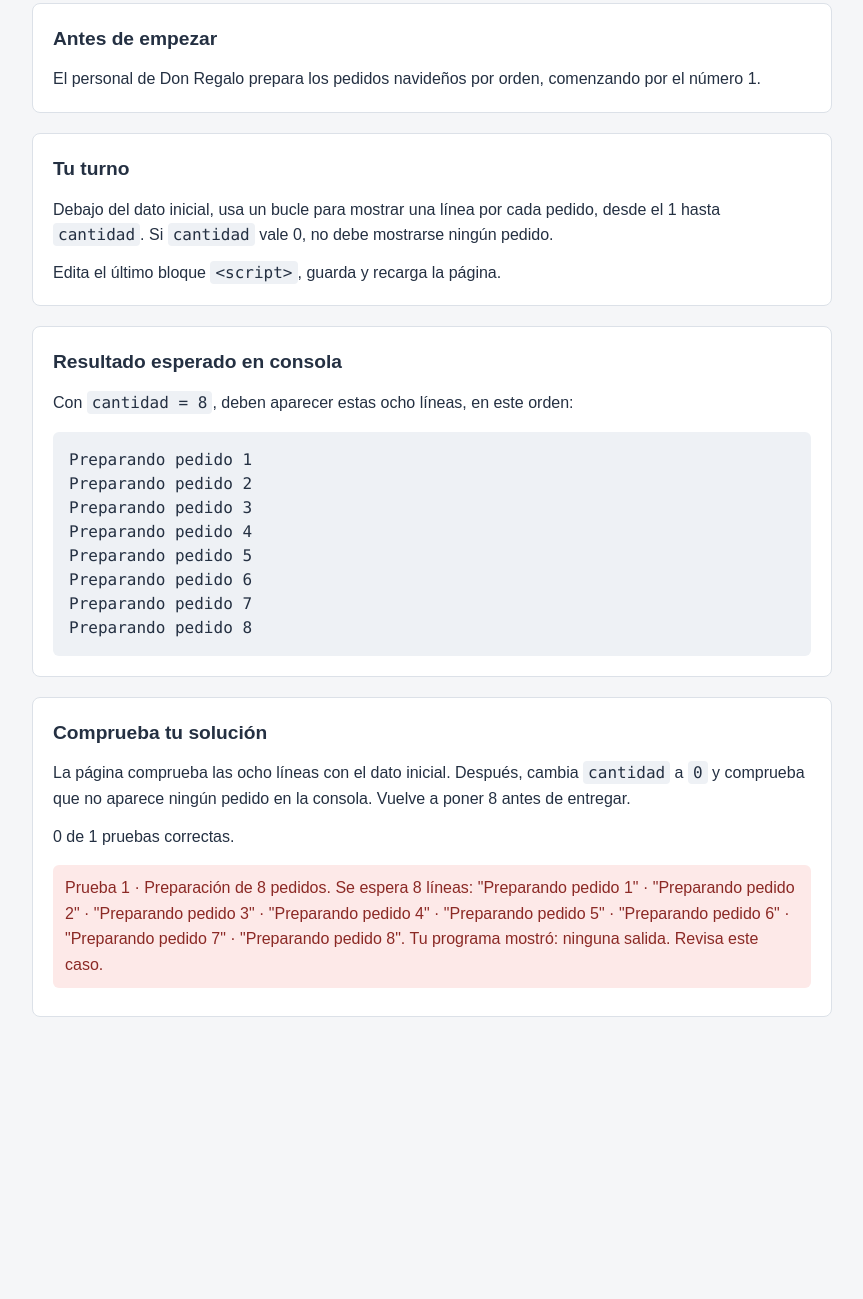
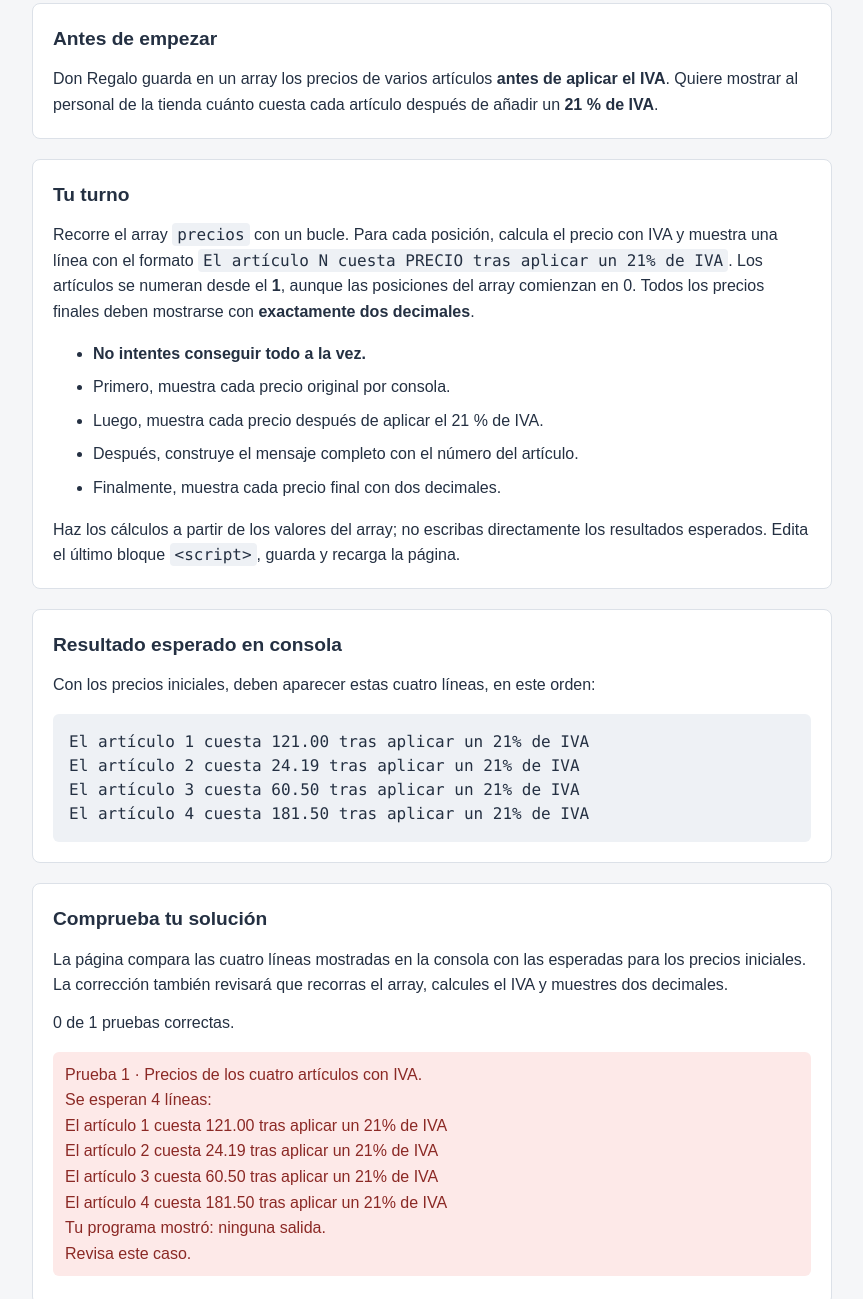
Before and after one commit to omiras/supuesto-practico-uf1842-don-regalo, a plain HTML site: page index3.html in a window 1280 px wide. Shown: the part 174-1473 px from the top of the page, without its empty margins (208-1071 px from the left). Before the commit the page ends 1243 px from the top, so only its background shows below. Drawn offline with Linux system fonts and the light colour scheme.

Commit message:
Update exercise titles and descriptions for clarity in HTML files and adjust test cases in pruebas.js

```diff
--- a/index3.html
+++ b/index3.html
@@ -3,31 +3,27 @@
 <head>
   <meta charset="UTF-8">
   <meta name="viewport" content="width=device-width, initial-scale=1.0">
-  <title>Ejercicio 3 · Preparación de pedidos</title>
+  <title>Ejercicio 3 · Precios con IVA</title>
   <link rel="stylesheet" href="style.css">
   <script src="captura.js"></script>
   <script src="pruebas.js" defer></script>
 </head>
 <body data-ejercicio="3">
   <main class="lesson">
-    <header><p><a href="index.html">← Todos los ejercicios</a></p><h1>Ejercicio 3 · Preparación de pedidos</h1><p>Bucle · 1,5 puntos</p></header>
-    <section><h2>Antes de empezar</h2><p>El personal de Don Regalo prepara los pedidos navideños por orden, comenzando por el número 1.</p></section>
-    <section><h2>Tu turno</h2><p>Debajo del dato inicial, usa un bucle para mostrar una línea por cada pedido, desde el 1 hasta <code>cantidad</code>. Si <code>cantidad</code> vale 0, no debe mostrarse ningún pedido.</p><p>Edita el último bloque <code>&lt;script&gt;</code>, guarda y recarga la página.</p></section>
-    <section><h2>Resultado esperado en consola</h2><p>Con <code>cantidad = 8</code>, deben aparecer estas ocho líneas, en este orden:</p><pre>Preparando pedido 1
-Preparando pedido 2
-Preparando pedido 3
-Preparando pedido 4
-Preparando pedido 5
-Preparando pedido 6
-Preparando pedido 7
-Preparando pedido 8</pre></section>
-    <section><h2>Comprueba tu solución</h2><p>La página comprueba las ocho líneas con el dato inicial. Después, cambia <code>cantidad</code> a <code>0</code> y comprueba que no aparece ningún pedido en la consola. Vuelve a poner 8 antes de entregar.</p><p id="resumen" aria-live="polite"></p><ul id="resultados" class="resultados" aria-live="polite"></ul></section>
+    <header><p><a href="index.html">← Todos los ejercicios</a></p><h1>Ejercicio 3 · Precios con IVA</h1><p>Bucles y arrays · 1,5 puntos</p></header>
+    <section><h2>Antes de empezar</h2><p>Don Regalo guarda en un array los precios de varios artículos <strong>antes de aplicar el IVA</strong>. Quiere mostrar al personal de la tienda cuánto cuesta cada artículo después de añadir un <strong>21 % de IVA</strong>.</p></section>
+    <section><h2>Tu turno</h2><p>Recorre el array <code>precios</code> con un bucle. Para cada posición, calcula el precio con IVA y muestra una línea con el formato <code>El artículo N cuesta PRECIO tras aplicar un 21% de IVA</code>. Los artículos se numeran desde el <strong>1</strong>, aunque las posiciones del array comienzan en 0. Todos los precios finales deben mostrarse con <strong>exactamente dos decimales</strong>.</p><ul><li><strong>No intentes conseguir todo a la vez.</strong></li><li>Primero, muestra cada precio original por consola.</li><li>Luego, muestra cada precio después de aplicar el 21 % de IVA.</li><li>Después, construye el mensaje completo con el número del artículo.</li><li>Finalmente, muestra cada precio final con dos decimales.</li></ul><p>Haz los cálculos a partir de los valores del array; no escribas directamente los resultados esperados. Edita el último bloque <code>&lt;script&gt;</code>, guarda y recarga la página.</p></section>
+    <section><h2>Resultado esperado en consola</h2><p>Con los precios iniciales, deben aparecer estas cuatro líneas, en este orden:</p><pre>El artículo 1 cuesta 121.00 tras aplicar un 21% de IVA
+El artículo 2 cuesta 24.19 tras aplicar un 21% de IVA
+El artículo 3 cuesta 60.50 tras aplicar un 21% de IVA
+El artículo 4 cuesta 181.50 tras aplicar un 21% de IVA</pre></section>
+    <section><h2>Comprueba tu solución</h2><p>La página compara las cuatro líneas mostradas en la consola con las esperadas para los precios iniciales. La corrección también revisará que recorras el array, calcules el IVA y muestres dos decimales.</p><p id="resumen" aria-live="polite"></p><ul id="resultados" class="resultados" aria-live="polite"></ul></section>
   </main>
-  <!-- CÓDIGO DEL ALUMNADO: escribe el programa debajo del dato. -->
+  <!-- CÓDIGO DEL ALUMNADO: escribe el programa debajo del array. -->
   <script>
-    const cantidad = 8;
+    const precios = [100, 19.99, 50, 150];
 
-    // Escribe tu bucle aquí. Muestra por consola todos los mensajes que se piden
+    // Recorre el array, calcula el precio con IVA y muestra una línea por artículo con dos decimales.
   </script>
 </body>
 </html>
--- a/pruebas.js
+++ b/pruebas.js
@@ -10,7 +10,7 @@ const ejercicios = {
     { descripcion: "Compra de 60 € sin tarjeta", esperado: ["Sin envoltorio gratuito"], salida: true }
   ],
   "3": [
-    { descripcion: "Preparación de 8 pedidos", esperado: ["Preparando pedido 1", "Preparando pedido 2", "Preparando pedido 3", "Preparando pedido 4", "Preparando pedido 5", "Preparando pedido 6", "Preparando pedido 7", "Preparando pedido 8"], salida: true }
+    { descripcion: "Precios de los cuatro artículos con IVA", esperado: ["El artículo 1 cuesta 121.00 tras aplicar un 21% de IVA", "El artículo 2 cuesta 24.19 tras aplicar un 21% de IVA", "El artículo 3 cuesta 60.50 tras aplicar un 21% de IVA", "El artículo 4 cuesta 181.50 tras aplicar un 21% de IVA"], salida: true }
   ],
   "4": [
     { funcion: "aplicarDescuento", entrada: [100, "NAVIDAD10"], esperado: 90 },
@@ -82,11 +82,13 @@ for (let i = 0; i < pruebas.length; i++) {
   if (correcto) aciertos++;
   const item = document.createElement("li");
   item.className = correcto ? "bien" : "mal";
+  if (numero === "3") item.className += " lineas";
   const nombre = prueba.salida ? prueba.descripcion : prueba.funcion + "(" + prueba.entrada.map(formatear).join(", ") + ")";
   if (prueba.salida) {
-    item.textContent = "Prueba " + (i + 1) + " · " + nombre + ". " +
-      describirSalida(prueba.esperado, numero, true) + " " +
-      (error ? "Error: " + error : describirSalida(recibido, numero, false) + " " + (correcto ? "Correcta." : "Revisa este caso."));
+    const separador = numero === "3" ? "\n" : " ";
+    item.textContent = "Prueba " + (i + 1) + " · " + nombre + "." + separador +
+      describirSalida(prueba.esperado, numero, true) + separador +
+      (error ? "Error: " + error : describirSalida(recibido, numero, false) + separador + (correcto ? "Correcta." : "Revisa este caso."));
   } else {
     item.textContent = "Prueba " + (i + 1) + " · " + nombre +
       ": se espera " + formatear(prueba.esperado) + ". " +
@@ -133,5 +135,8 @@ function describirSalida(valores, ejercicio, esperado) {
     if (valores.length !== 1) return inicio + " " + valores.length + " mensajes; debe ser uno solo.";
     return inicio + " el mensaje " + formatear(valores[0]) + ".";
   }
+  if (ejercicio === "3") {
+    return (esperado ? "Se esperan " : "Tu programa mostró ") + valores.length + " líneas:\n" + valores.join("\n");
+  }
   return inicio + " " + valores.length + " líneas: " + valores.map(formatear).join(" · ") + ".";
 }
--- a/style.css
+++ b/style.css
@@ -18,6 +18,7 @@ body { margin: 0; background: #f5f6f8; color: #243042; font: 16px/1.6 Arial, san
 .lesson a { color: #28558a; }
 .resultados { list-style: none; padding: 0; }
 .resultados li { padding: 10px 12px; border-radius: 6px; }
+.resultados .lineas { white-space: pre-line; }
 .resultados .bien { background: #e4f4e9; color: #18572e; }
 .resultados .mal { background: #fde9e8; color: #8b2925; }
 .nota { color: #526077; }
```
Also changed, not shown: index.html (+1 -1 lines), index4.html (+10 -0 lines), index5.html (+7 -0 lines), 2 other files.
